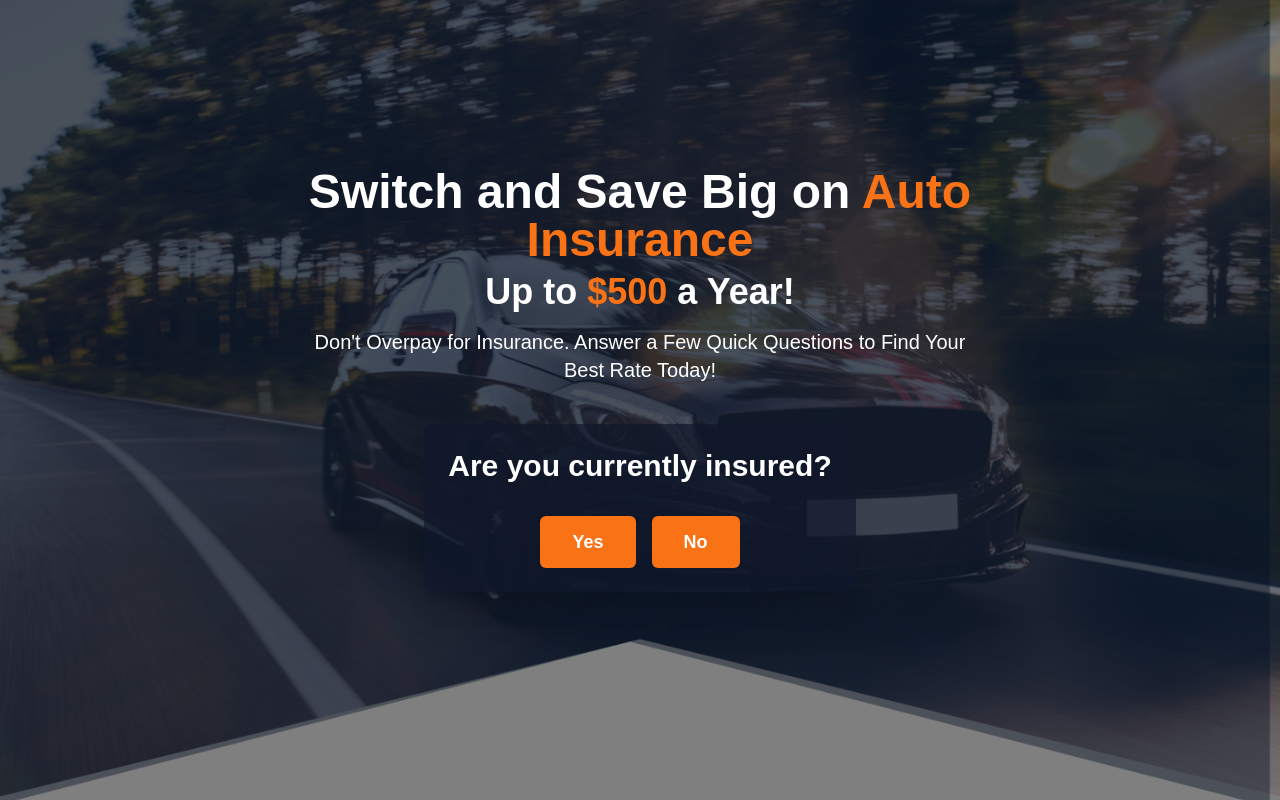
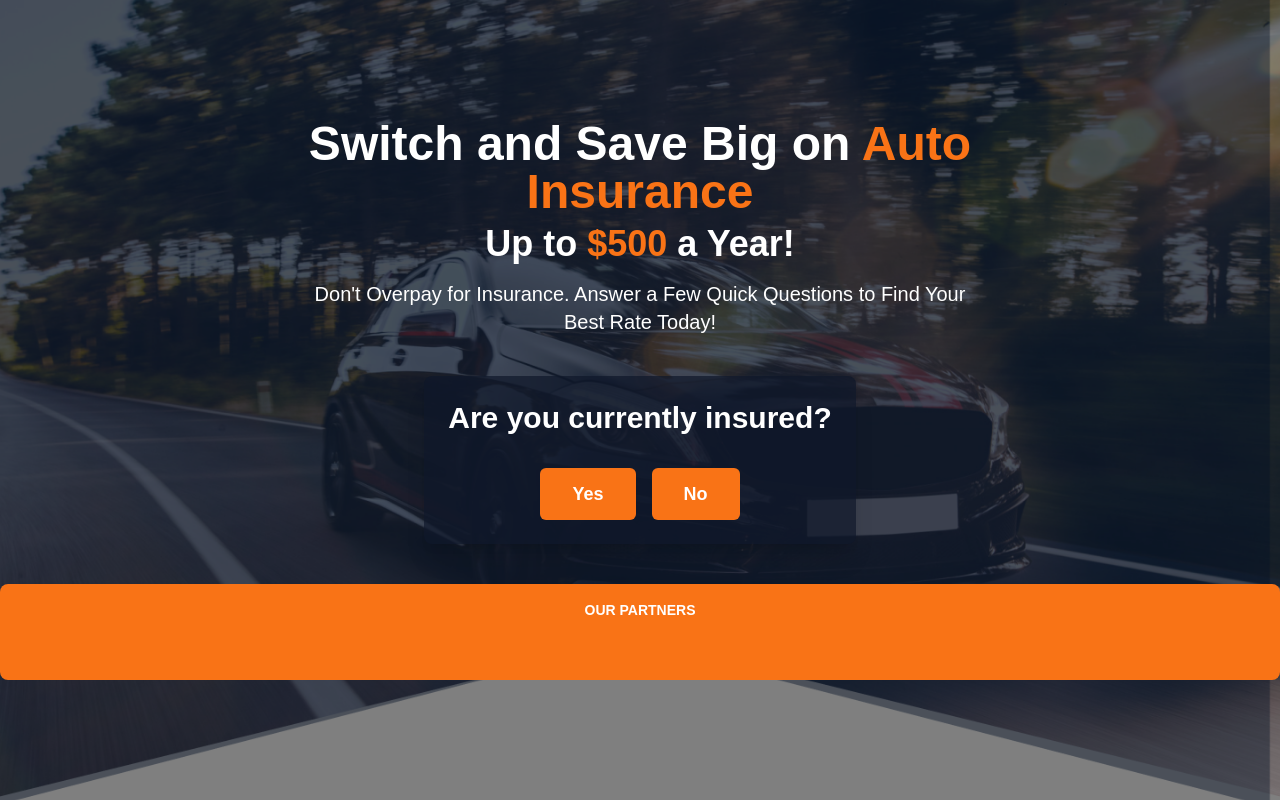
Before and after one commit to Ujjal-ENG/ray-advertising, a Next.js app: page /header in a window 1280 px wide. Built offline with nearby package versions, Linux system fonts and the light colour scheme.

Commit message:
parteners section done

```diff
--- a/app/header/page.tsx
+++ b/app/header/page.tsx
@@ -1,6 +1,7 @@
 import React from 'react'
 import bg from '../../public/image/header.png';
 import QuestionCard from '../questions/page';
+import Partners from '../parterners/page';
 
 const Header = () => {
   return (
@@ -11,7 +12,7 @@ const Header = () => {
     {/* Background overlay with blur effect */}
     <div className="absolute inset-0 bg-black/50"></div>
       {/* Content container */}
-      <div className="relative h-full flex flex-col items-center justify-center px-4 text-center">
+      <div className="relative h-full flex flex-col items-center justify-center text-center">
         {/* Main heading with responsive text sizes */}
         <h1 className="text-white max-w-4xl mx-auto">
           <span className="block text-3xl md:text-4xl lg:text-5xl font-bold mb-2">
@@ -29,6 +30,9 @@ const Header = () => {
 
         {/* Questions Container */}
          <QuestionCard />
+
+         {/* Partners Container */}
+         <Partners />
       </div>
   </div>
   )
--- /dev/null
+++ b/app/parterners/page.tsx
@@ -0,0 +1,31 @@
+import React from 'react'
+
+const Partners = () => {
+    const partners = [
+        "TRAVELERS",
+        "PROGRESSIVE",
+        "HARTFORD",
+        "GEICO",
+        "STATE FARM"
+      ];
+
+  return (
+    <div className="w-full bg-orange-500 py-4 rounded-lg">
+      <p className="text-white text-sm font-semibold mb-3 text-center">
+        OUR PARTNERS
+      </p>
+      <marquee scrollamount="5" className="flex whitespace-nowrap">
+        {partners.map((partner, index) => (
+          <div
+            key={index}
+            className="h-8 w-30 bg-white/90 rounded inline-flex items-center justify-center mx-20"
+          >
+            <span className="text-orange-500 font-bold text-sm px-4">{partner}</span>
+          </div>
+        ))}
+      </marquee>
+    </div>
+  )
+}
+
+export default Partners;
```
